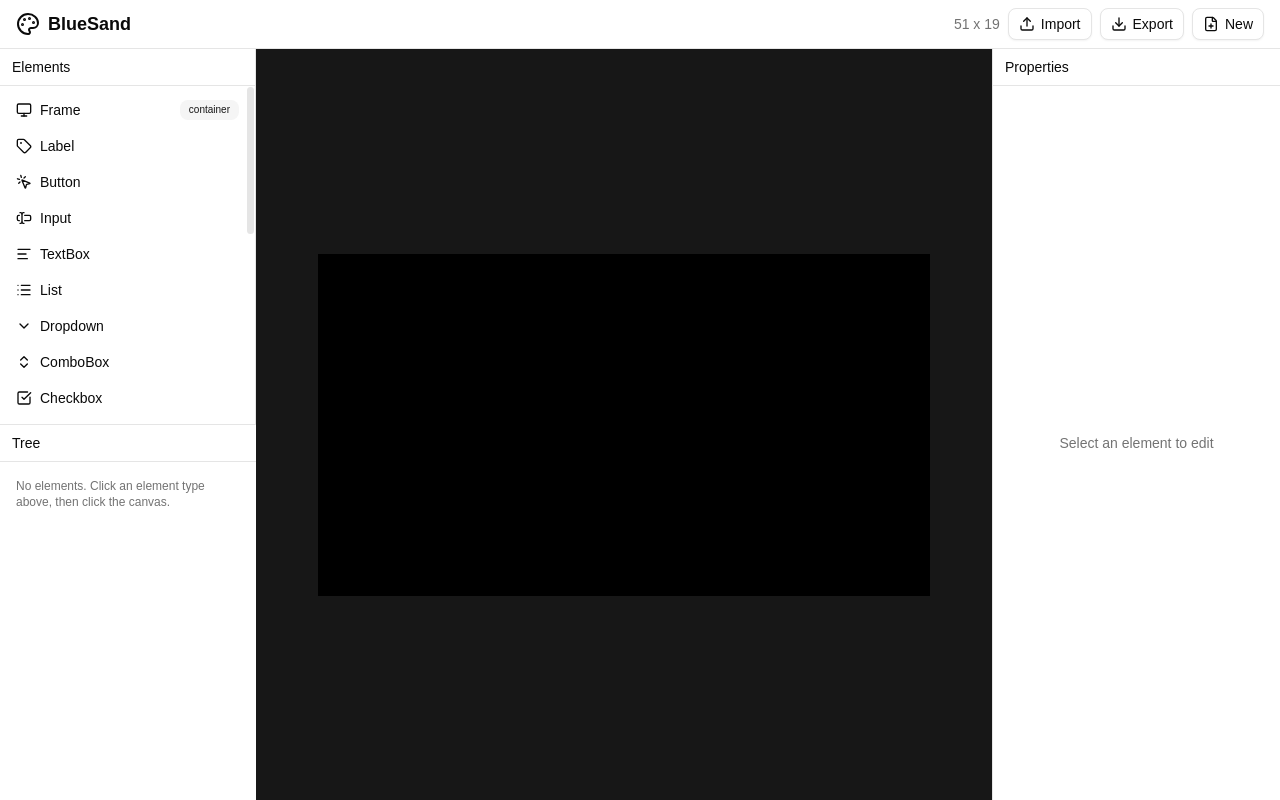
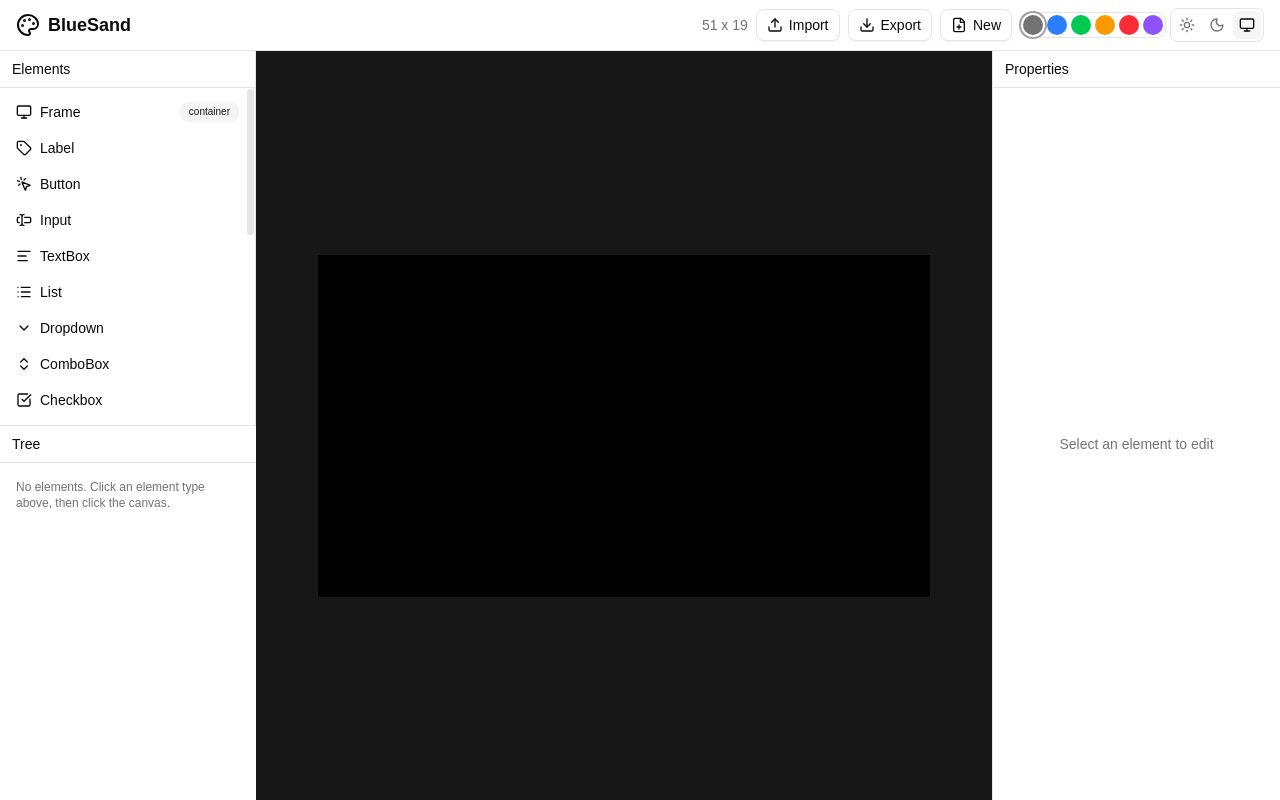
Before and after one commit to cuebitt/bluesoil, a React (Vite) app: page / in a window 1280 px wide. Built offline with nearby package versions, Linux system fonts and the light colour scheme.

Commit message:
feat: add theme controls and implement theme management with Zustand

```diff
--- a/src/components/layout/AppHeader.tsx
+++ b/src/components/layout/AppHeader.tsx
@@ -3,6 +3,7 @@ import { useEditorStore } from "@/store/editor";
 import { TERMINAL_WIDTH, TERMINAL_HEIGHT } from "@/lib/palette-colors";
 import { ExportDialog } from "@/components/export/ExportDialog";
 import { ImportDialog } from "@/components/export/ImportDialog";
+import { ThemeControls } from "@/components/layout/ThemeControls";
 import { Palette, FilePlus } from "lucide-react";
 
 export function AppHeader() {
@@ -24,6 +25,7 @@ export function AppHeader() {
           <FilePlus data-icon="inline-start" />
           New
         </Button>
+        <ThemeControls />
       </div>
     </header>
   );
--- /dev/null
+++ b/src/components/layout/ThemeControls.tsx
@@ -0,0 +1,78 @@
+import { Monitor, Moon, Sun } from "lucide-react";
+import { ACCENTS, useThemeStore, type Accent, type ThemeMode } from "@/store/theme";
+import { cn } from "@/lib/utils";
+
+const ACCENT_DOT: Record<Accent, string> = {
+  neutral: "bg-neutral-500",
+  blue: "bg-blue-500",
+  green: "bg-green-500",
+  amber: "bg-amber-500",
+  red: "bg-red-500",
+  violet: "bg-violet-500",
+};
+
+const ACCENT_LABEL: Record<Accent, string> = {
+  neutral: "Neutral",
+  blue: "Blue",
+  green: "Green",
+  amber: "Amber",
+  red: "Red",
+  violet: "Violet",
+};
+
+const MODES: Array<{ mode: ThemeMode; label: string; Icon: typeof Sun }> = [
+  { mode: "light", label: "Light", Icon: Sun },
+  { mode: "dark", label: "Dark", Icon: Moon },
+  { mode: "system", label: "System", Icon: Monitor },
+];
+
+export function ThemeControls() {
+  const mode = useThemeStore((s) => s.mode);
+  const accent = useThemeStore((s) => s.accent);
+  const setMode = useThemeStore((s) => s.setMode);
+  const setAccent = useThemeStore((s) => s.setAccent);
+
+  return (
+    <div className="flex items-center gap-1">
+      <div className="flex items-center gap-1 rounded-md border p-0.5">
+        {ACCENTS.map((a) => (
+          <button
+            key={a}
+            type="button"
+            title={ACCENT_LABEL[a]}
+            aria-label={`Accent: ${ACCENT_LABEL[a]}`}
+            aria-pressed={accent === a}
+            onClick={() => setAccent(a)}
+            className={cn(
+              "size-5 rounded-full transition-all",
+              ACCENT_DOT[a],
+              accent === a && "ring-2 ring-ring ring-offset-2 ring-offset-background",
+            )}
+          />
+        ))}
+      </div>
+      <div
+        className="flex items-center gap-0.5 rounded-md border p-0.5"
+        role="group"
+        aria-label="Color mode"
+      >
+        {MODES.map(({ mode: m, label, Icon }) => (
+          <button
+            key={m}
+            type="button"
+            title={label}
+            aria-label={`Color mode: ${label}`}
+            aria-pressed={mode === m}
+            onClick={() => setMode(m)}
+            className={cn(
+              "rounded-sm p-1.5 transition-colors hover:bg-muted",
+              mode === m ? "bg-muted text-foreground" : "text-muted-foreground",
+            )}
+          >
+            <Icon className="size-4" />
+          </button>
+        ))}
+      </div>
+    </div>
+  );
+}
--- a/src/index.css
+++ b/src/index.css
@@ -117,6 +117,94 @@
   --sidebar-ring: oklch(0.556 0 0);
 }
 
+:root {
+  color-scheme: light;
+}
+
+.dark {
+  color-scheme: dark;
+}
+
+:root[data-accent="blue"] {
+  --primary: oklch(0.546 0.245 262.881);
+  --primary-foreground: oklch(0.985 0 0);
+  --ring: oklch(0.546 0.245 262.881);
+  --sidebar-primary: oklch(0.546 0.245 262.881);
+  --sidebar-primary-foreground: oklch(0.985 0 0);
+}
+
+.dark[data-accent="blue"] {
+  --primary: oklch(0.623 0.214 259.815);
+  --primary-foreground: oklch(0.985 0 0);
+  --ring: oklch(0.623 0.214 259.815);
+  --sidebar-primary: oklch(0.623 0.214 259.815);
+  --sidebar-primary-foreground: oklch(0.985 0 0);
+}
+
+:root[data-accent="green"] {
+  --primary: oklch(0.627 0.194 149.214);
+  --primary-foreground: oklch(0.985 0 0);
+  --ring: oklch(0.627 0.194 149.214);
+  --sidebar-primary: oklch(0.627 0.194 149.214);
+  --sidebar-primary-foreground: oklch(0.985 0 0);
+}
+
+.dark[data-accent="green"] {
+  --primary: oklch(0.696 0.19 150.756);
+  --primary-foreground: oklch(0.145 0 0);
+  --ring: oklch(0.696 0.19 150.756);
+  --sidebar-primary: oklch(0.696 0.19 150.756);
+  --sidebar-primary-foreground: oklch(0.145 0 0);
+}
+
+:root[data-accent="amber"] {
+  --primary: oklch(0.666 0.179 58.318);
+  --primary-foreground: oklch(0.985 0 0);
+  --ring: oklch(0.666 0.179 58.318);
+  --sidebar-primary: oklch(0.666 0.179 58.318);
+  --sidebar-primary-foreground: oklch(0.985 0 0);
+}
+
+.dark[data-accent="amber"] {
+  --primary: oklch(0.769 0.188 70.08);
+  --primary-foreground: oklch(0.145 0 0);
+  --ring: oklch(0.769 0.188 70.08);
+  --sidebar-primary: oklch(0.769 0.188 70.08);
+  --sidebar-primary-foreground: oklch(0.145 0 0);
+}
+
+:root[data-accent="red"] {
+  --primary: oklch(0.577 0.245 27.325);
+  --primary-foreground: oklch(0.985 0 0);
+  --ring: oklch(0.577 0.245 27.325);
+  --sidebar-primary: oklch(0.577 0.245 27.325);
+  --sidebar-primary-foreground: oklch(0.985 0 0);
+}
+
+.dark[data-accent="red"] {
+  --primary: oklch(0.637 0.237 25.331);
+  --primary-foreground: oklch(0.985 0 0);
+  --ring: oklch(0.637 0.237 25.331);
+  --sidebar-primary: oklch(0.637 0.237 25.331);
+  --sidebar-primary-foreground: oklch(0.985 0 0);
+}
+
+:root[data-accent="violet"] {
+  --primary: oklch(0.541 0.281 293.009);
+  --primary-foreground: oklch(0.985 0 0);
+  --ring: oklch(0.541 0.281 293.009);
+  --sidebar-primary: oklch(0.541 0.281 293.009);
+  --sidebar-primary-foreground: oklch(0.985 0 0);
+}
+
+.dark[data-accent="violet"] {
+  --primary: oklch(0.606 0.25 292.717);
+  --primary-foreground: oklch(0.985 0 0);
+  --ring: oklch(0.606 0.25 292.717);
+  --sidebar-primary: oklch(0.606 0.25 292.717);
+  --sidebar-primary-foreground: oklch(0.985 0 0);
+}
+
 @layer base {
   * {
     @apply border-border outline-ring/50;
--- /dev/null
+++ b/src/store/theme.ts
@@ -0,0 +1,106 @@
+import { create } from "zustand";
+
+export type ThemeMode = "light" | "dark" | "system";
+
+export type Accent = "neutral" | "blue" | "green" | "amber" | "red" | "violet";
+
+export const ACCENTS: Accent[] = ["neutral", "blue", "green", "amber", "red", "violet"];
+
+const STORAGE_KEY = "bluesand-theme";
+
+interface ThemeStore {
+  mode: ThemeMode;
+  systemDark: boolean;
+  accent: Accent;
+  setMode: (mode: ThemeMode) => void;
+  setAccent: (accent: Accent) => void;
+}
+
+function isMode(value: unknown): value is ThemeMode {
+  return value === "light" || value === "dark" || value === "system";
+}
+
+function isAccent(value: unknown): value is Accent {
+  return typeof value === "string" && (ACCENTS as string[]).includes(value);
+}
+
+function prefersDark(): boolean {
+  return (
+    typeof window !== "undefined" &&
+    typeof window.matchMedia === "function" &&
+    window.matchMedia("(prefers-color-scheme: dark)").matches
+  );
+}
+
+function resolveEffective(mode: ThemeMode, systemDark: boolean): "light" | "dark" {
+  return mode === "system" ? (systemDark ? "dark" : "light") : mode;
+}
+
+function loadInitial(): { mode: ThemeMode; accent: Accent } {
+  const fallback: { mode: ThemeMode; accent: Accent } = { mode: "system", accent: "neutral" };
+  if (typeof window === "undefined") return fallback;
+  try {
+    const raw = window.localStorage.getItem(STORAGE_KEY);
+    if (raw) {
+      const parsed = JSON.parse(raw) as { mode?: unknown; accent?: unknown };
+      return {
+        mode: isMode(parsed.mode) ? parsed.mode : "system",
+        accent: isAccent(parsed.accent) ? parsed.accent : "neutral",
+      };
+    }
+  } catch {
+    /* ignore */
+  }
+  return fallback;
+}
+
+function applyTheme(mode: ThemeMode, accent: Accent, systemDark: boolean) {
+  if (typeof document === "undefined") return;
+  const root = document.documentElement;
+  root.classList.toggle("dark", resolveEffective(mode, systemDark) === "dark");
+  if (accent === "neutral") {
+    root.removeAttribute("data-accent");
+  } else {
+    root.setAttribute("data-accent", accent);
+  }
+}
+
+function persist(mode: ThemeMode, accent: Accent) {
+  try {
+    window.localStorage.setItem(STORAGE_KEY, JSON.stringify({ mode, accent }));
+  } catch {
+    /* ignore */
+  }
+}
+
+const initial = loadInitial();
+const initialSystemDark = typeof window === "undefined" ? false : prefersDark();
+applyTheme(initial.mode, initial.accent, initialSystemDark);
+
+if (typeof window !== "undefined" && typeof window.matchMedia === "function") {
+  window.matchMedia("(prefers-color-scheme: dark)").addEventListener("change", (e) => {
+    const state = useThemeStore.getState();
+    applyTheme(state.mode, state.accent, e.matches);
+    if (state.mode === "system") useThemeStore.setState({ systemDark: e.matches });
+  });
+}
+
+export const useThemeStore = create<ThemeStore>((set) => ({
+  mode: initial.mode,
+  systemDark: initialSystemDark,
+  accent: initial.accent,
+
+  setMode: (mode) =>
+    set((state) => {
+      applyTheme(mode, state.accent, state.systemDark);
+      persist(mode, state.accent);
+      return { mode };
+    }),
+
+  setAccent: (accent) =>
+    set((state) => {
+      applyTheme(state.mode, accent, state.systemDark);
+      persist(state.mode, accent);
+      return { accent };
+    }),
+}));
```
